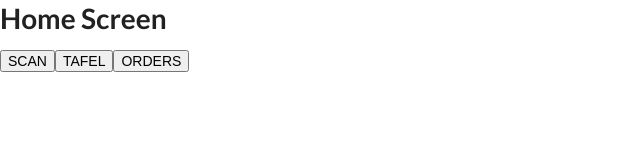
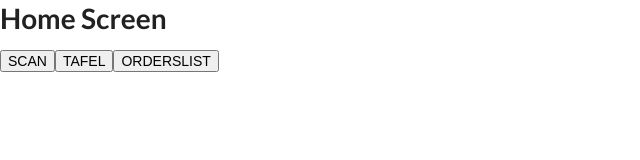
Before and after one commit to mitchelldevaere/Pista, a React (Create React App) app in the folder Pista_App/: page / in a window 1280 px wide. Shown: the top 160 px of the page, without its empty margins (0-640 px from the left). Built offline with nearby package versions, Linux system fonts and the light colour scheme.

Commit message:
change in homescreen - String changed

```diff
--- a/Pista_App/src/Screens/HomeScreen.js
+++ b/Pista_App/src/Screens/HomeScreen.js
@@ -24,7 +24,7 @@ function HomeScreen() {
         TAFEL
       </button>
       <button onClick={() => handleOpenClick()}>
-        ORDERS
+        ORDERSLIST
       </button>
     </div>
   );
```
